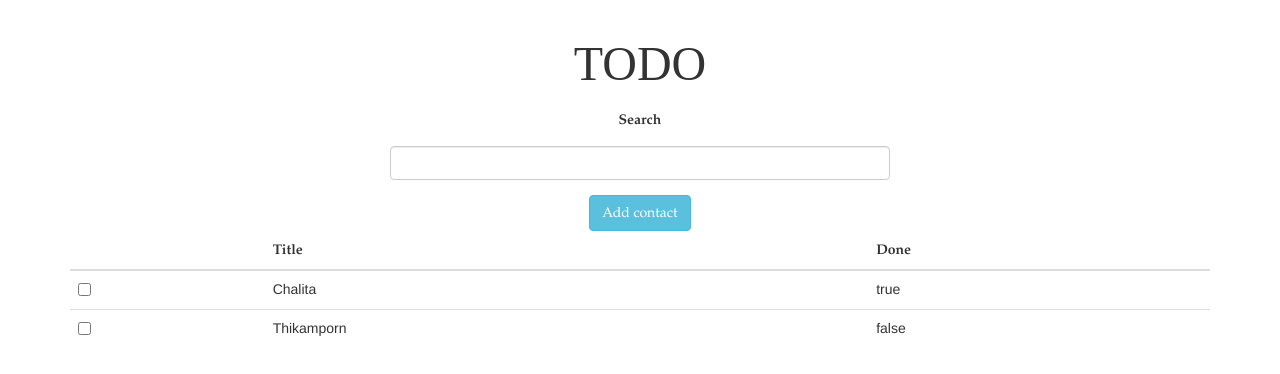
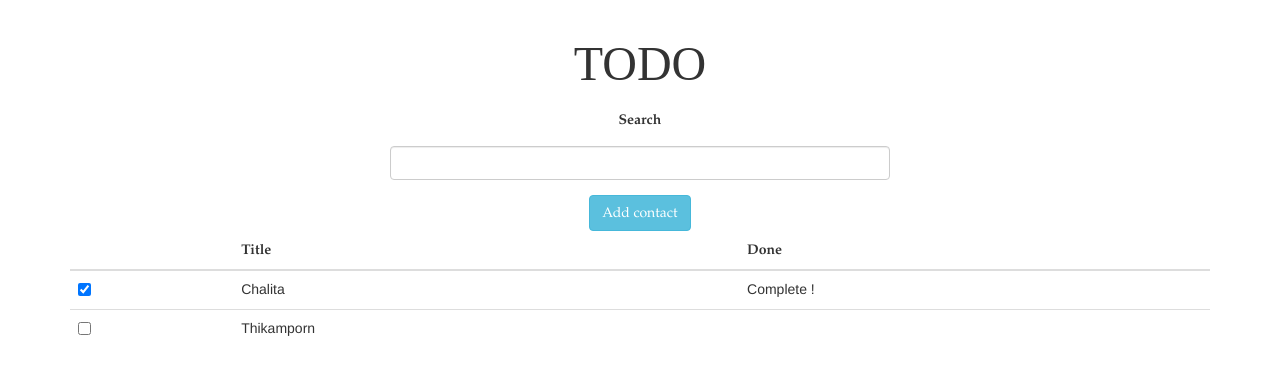
Before and after one commit to thikamporn/todos, a website: page index.html in a window 1280 px wide. Drawn offline with nearby package versions, Linux system fonts and the light colour scheme.

Commit message:
Bing Go!

```diff
--- a/index.html
+++ b/index.html
@@ -13,7 +13,7 @@
         <div
         <div class="form-group">
           <p><center><label for="Title"><font face = "Book antiqua">Search</font></label></center></p>
-          <center><input type="text" class="form-control" id="Title" style="width:500px;" placeholder="what do you mean?" ng-model="title" ><center>
+          <center><input type="text" class="form-control" id="Title" style="width:500px;" ng-model="title" ><center>
         </div>
         <center><button type="submit" class="btn btn-info " ng-click="add()" ><font face = "Book antiqua">Add contact</font></button></center>
     </form>
@@ -33,9 +33,9 @@
 
             <tbody>
               <tr ng-repeat="tType in todo" >
-                 <td><input type="checkbox" ng-model="tType.done" ng-true-value="'Complete'" ng-false-value="' '" ></td>
-                 <td>{{ tType.title }}</td>
-                 <td>{{ tType.done }}</td>
+                <td><input type="checkbox" ng-model="tType.done" ng-checked="tType.done === true" >
+                   <td>{{ tType.title }}</td>
+                   <td><div ng-if="tType.done">Complete !</div></td>
                </tr>
            </tbody>
 
```
